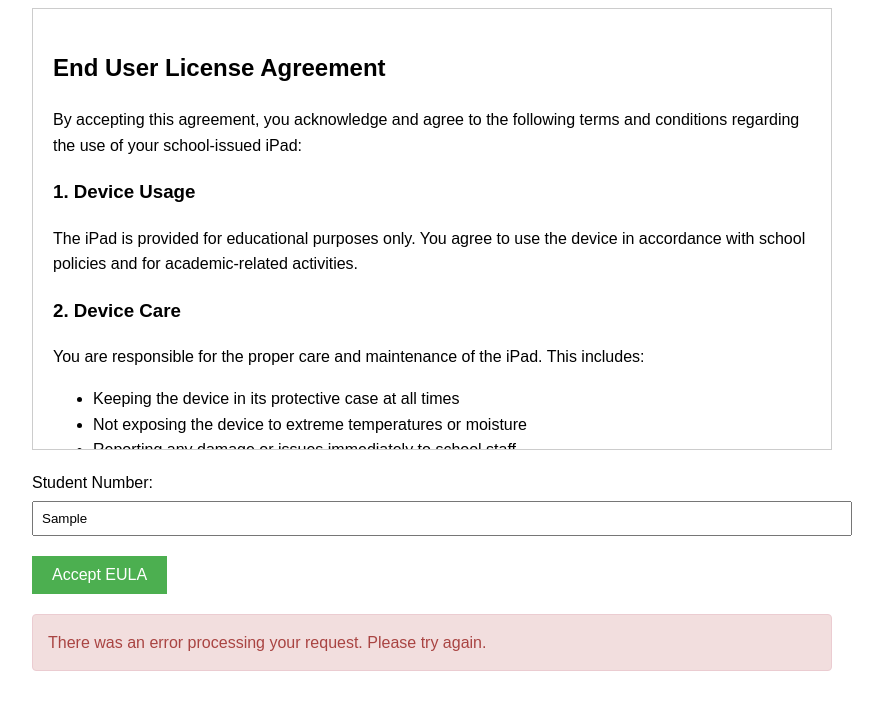
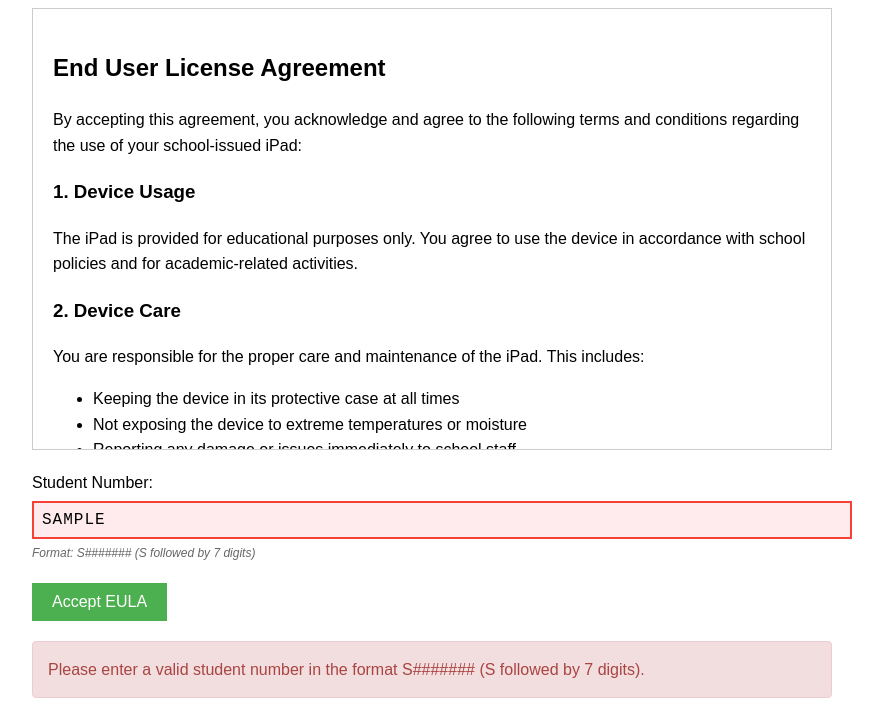
Before and after one commit to jbrooks2-KCPS/EULA-Test, a plain HTML site: page index.html in a window 1280 px wide. Both pictures are taken after typing "Sample" into the empty fields and a click on the button "Accept EULA". Shown: the part 106-819 px from the top of the page, without its empty margins (208-1091 px from the left). Drawn offline with nearby package versions, Linux system fonts and the light colour scheme; no server answers.

Commit message:
Add files via upload

```diff
--- a/index.html
+++ b/index.html
@@ -27,6 +27,9 @@
             width: 100%;
             padding: 8px;
             margin-top: 5px;
+            font-family: monospace;
+            font-size: 16px;
+            letter-spacing: 1px;
         }
         button {
             background-color: #4CAF50;
@@ -115,6 +118,20 @@
             border-top: 1px solid #ccc;
             font-size: 12px;
             color: #666;
+        }
+        .input-error {
+            border: 2px solid #f44336;
+            background-color: #ffebee;
+        }
+        .input-valid {
+            border: 2px solid #4CAF50;
+            background-color: #f1f8e9;
+        }
+        .format-hint {
+            font-size: 12px;
+            color: #666;
+            margin-top: 5px;
+            font-style: italic;
         }
     </style>
 </head>
@@ -220,7 +237,8 @@
     <form id="eulaForm">
         <div class="form-group">
             <label for="studentNumber">Student Number:</label>
-            <input type="text" id="studentNumber" name="studentNumber" required>
+            <input type="text" id="studentNumber" name="studentNumber" required placeholder="S1234567" maxlength="8">
+            <div class="format-hint">Format: S####### (S followed by 7 digits)</div>
         </div>
         <button type="submit" id="submitButton">
             <div class="button-spinner" id="buttonSpinner"></div>
@@ -242,6 +260,70 @@
                 messageDiv.style.display = 'none';
             }, 3000);
         }
+
+        function validateStudentNumber(studentNumber) {
+            // Check if it matches the pattern S####### (S followed by 7 digits)
+            const pattern = /^S\d{7}$/;
+            return pattern.test(studentNumber);
+        }
+
+        function formatStudentNumber(input) {
+            let value = input.value.toUpperCase();
+
+            // Remove any non-alphanumeric characters
+            value = value.replace(/[^A-Z0-9]/g, '');
+
+            // Ensure it starts with S
+            if (value.length > 0 && value[0] !== 'S') {
+                value = 'S' + value;
+            }
+
+            // Limit to 8 characters (S + 7 digits)
+            value = value.substring(0, 8);
+
+            input.value = value;
+            return value;
+        }
+
+        function updateInputValidation(input) {
+            const value = input.value;
+            const isValid = validateStudentNumber(value);
+
+            // Remove existing validation classes
+            input.classList.remove('input-error', 'input-valid');
+
+            if (value.length === 0) {
+                // No validation styling for empty input
+                return false;
+            } else if (isValid) {
+                input.classList.add('input-valid');
+                return true;
+            } else {
+                input.classList.add('input-error');
+                return false;
+            }
+        }
+
+        // Add event listeners for real-time validation
+        document.addEventListener('DOMContentLoaded', function() {
+            const studentNumberInput = document.getElementById('studentNumber');
+
+            // Format and validate on input
+            studentNumberInput.addEventListener('input', function() {
+                formatStudentNumber(this);
+                updateInputValidation(this);
+            });
+
+            // Validate on blur
+            studentNumberInput.addEventListener('blur', function() {
+                updateInputValidation(this);
+            });
+
+            // Validate on focus
+            studentNumberInput.addEventListener('focus', function() {
+                updateInputValidation(this);
+            });
+        });
 
         function setButtonState(loading, text) {
             const button = document.getElementById('submitButton');
@@ -495,6 +577,12 @@
             e.preventDefault();
             const studentNumber = document.getElementById('studentNumber').value;
 
+            // Validate student number format
+            if (!validateStudentNumber(studentNumber)) {
+                showMessage('Please enter a valid student number in the format S####### (S followed by 7 digits).', 'error');
+                return;
+            }
+
             // Set initial loading state
             setButtonState(true, 'Processing...');
 
```
